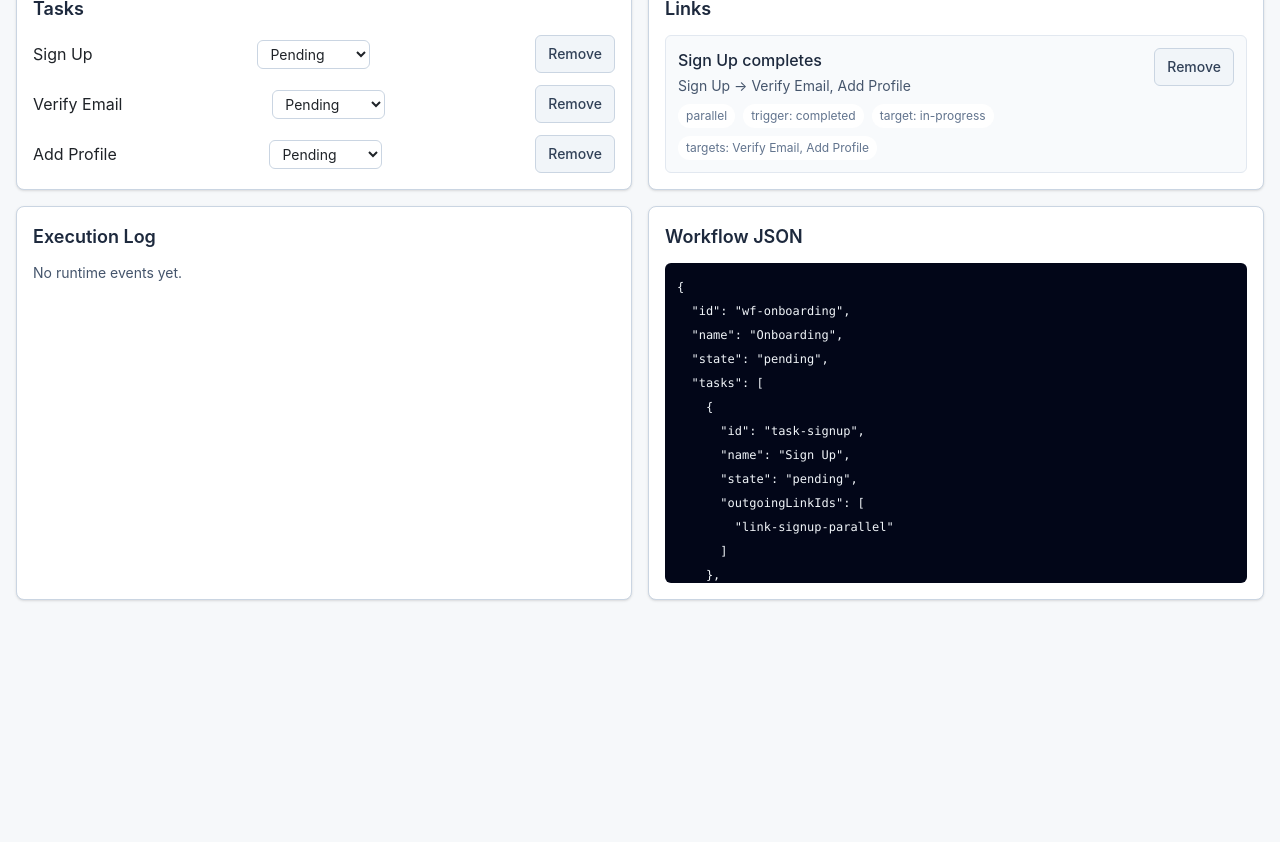
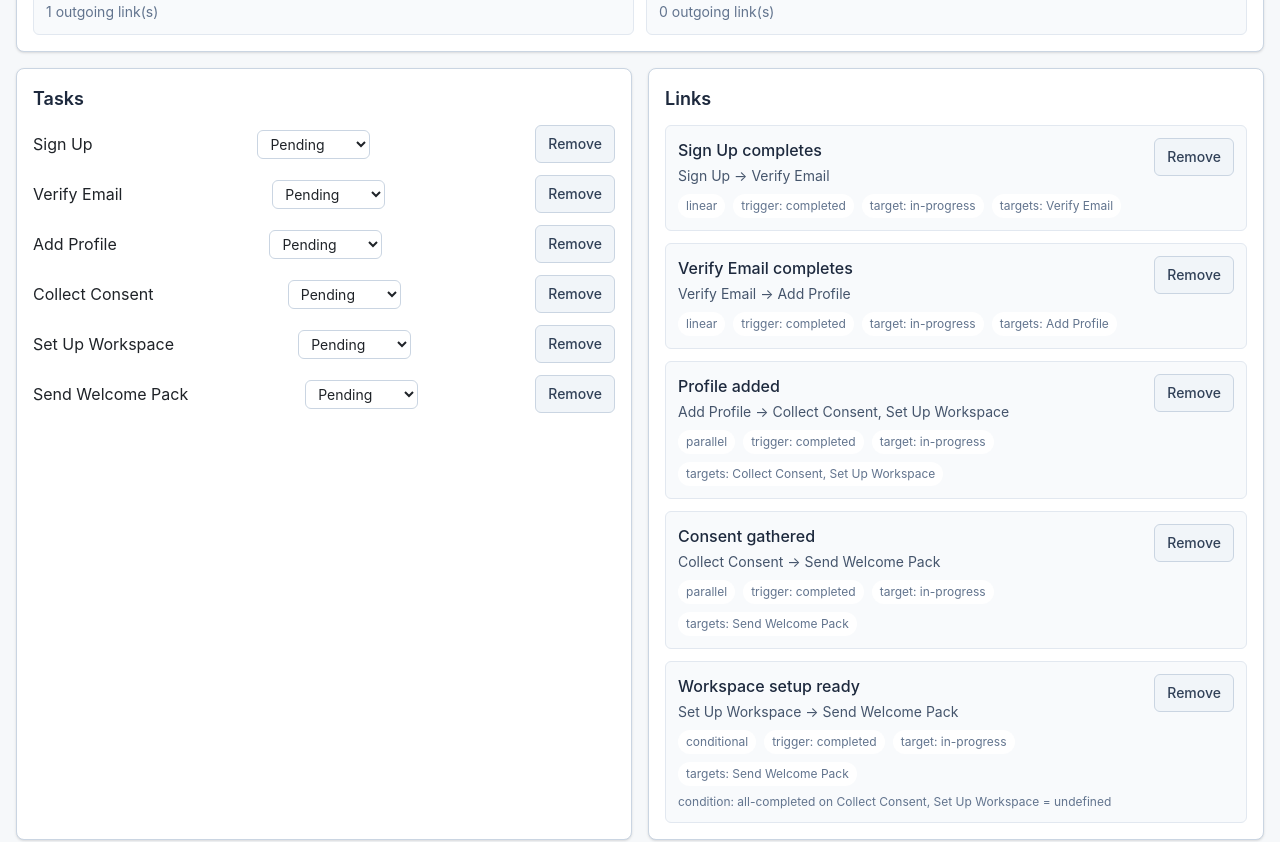
Before and after one commit to SlaveAngelovski/WorkflowEngine, a Vue app: page / in a window 1280 px wide. Shown: the part 420-1262 px from the top of the page. Before the commit the page ends 1036 px from the top, so only its background shows below. Built offline with nearby package versions, Linux system fonts and the light colour scheme; the HTML template or start-up script is replaced by a standard one.

Commit message:
feat: making the sample workflow more complicated

```diff
--- a/src/data/sampleWorkflow.ts
+++ b/src/data/sampleWorkflow.ts
@@ -9,30 +9,88 @@ export const sampleWorkflow: Workflow = {
       id: 'task-signup',
       name: 'Sign Up',
       state: 'pending',
-      outgoingLinkIds: ['link-signup-parallel'],
+      outgoingLinkIds: ['link-signup-linear'],
     },
     {
       id: 'task-verify',
       name: 'Verify Email',
       state: 'pending',
-      outgoingLinkIds: [],
+      outgoingLinkIds: ['link-verify-linear'],
     },
     {
       id: 'task-profile',
       name: 'Add Profile',
+      state: 'pending',
+      outgoingLinkIds: ['link-profile-parallel'],
+    },
+    {
+      id: 'task-consent',
+      name: 'Collect Consent',
+      state: 'pending',
+      outgoingLinkIds: ['link-consent-parallel'],
+    },
+    {
+      id: 'task-setup',
+      name: 'Set Up Workspace',
+      state: 'pending',
+      outgoingLinkIds: ['link-setup-conditional'],
+    },
+    {
+      id: 'task-welcome',
+      name: 'Send Welcome Pack',
       state: 'pending',
       outgoingLinkIds: [],
     },
   ],
   links: [
     {
-      id: 'link-signup-parallel',
+      id: 'link-signup-linear',
       name: 'Sign Up completes',
       sourceTaskId: 'task-signup',
-      linkType: 'parallel',
-      targetTaskIds: ['task-verify', 'task-profile'],
+      linkType: 'linear',
+      targetTaskIds: ['task-verify'],
       triggerState: 'completed',
       targetState: 'in-progress',
     },
+    {
+      id: 'link-verify-linear',
+      name: 'Verify Email completes',
+      sourceTaskId: 'task-verify',
+      linkType: 'linear',
+      targetTaskIds: ['task-profile'],
+      triggerState: 'completed',
+      targetState: 'in-progress',
+    },
+    {
+      id: 'link-profile-parallel',
+      name: 'Profile added',
+      sourceTaskId: 'task-profile',
+      linkType: 'parallel',
+      targetTaskIds: ['task-consent', 'task-setup'],
+      triggerState: 'completed',
+      targetState: 'in-progress',
+    },
+    {
+      id: 'link-consent-parallel',
+      name: 'Consent gathered',
+      sourceTaskId: 'task-consent',
+      linkType: 'parallel',
+      targetTaskIds: ['task-welcome'],
+      triggerState: 'completed',
+      targetState: 'in-progress',
+    },
+    {
+      id: 'link-setup-conditional',
+      name: 'Workspace setup ready',
+      sourceTaskId: 'task-setup',
+      linkType: 'conditional',
+      targetTaskIds: ['task-welcome'],
+      triggerState: 'completed',
+      targetState: 'in-progress',
+      condition: {
+        type: 'all-completed',
+        taskIds: ['task-consent', 'task-setup'],
+      },
+    },
   ],
 }
```
